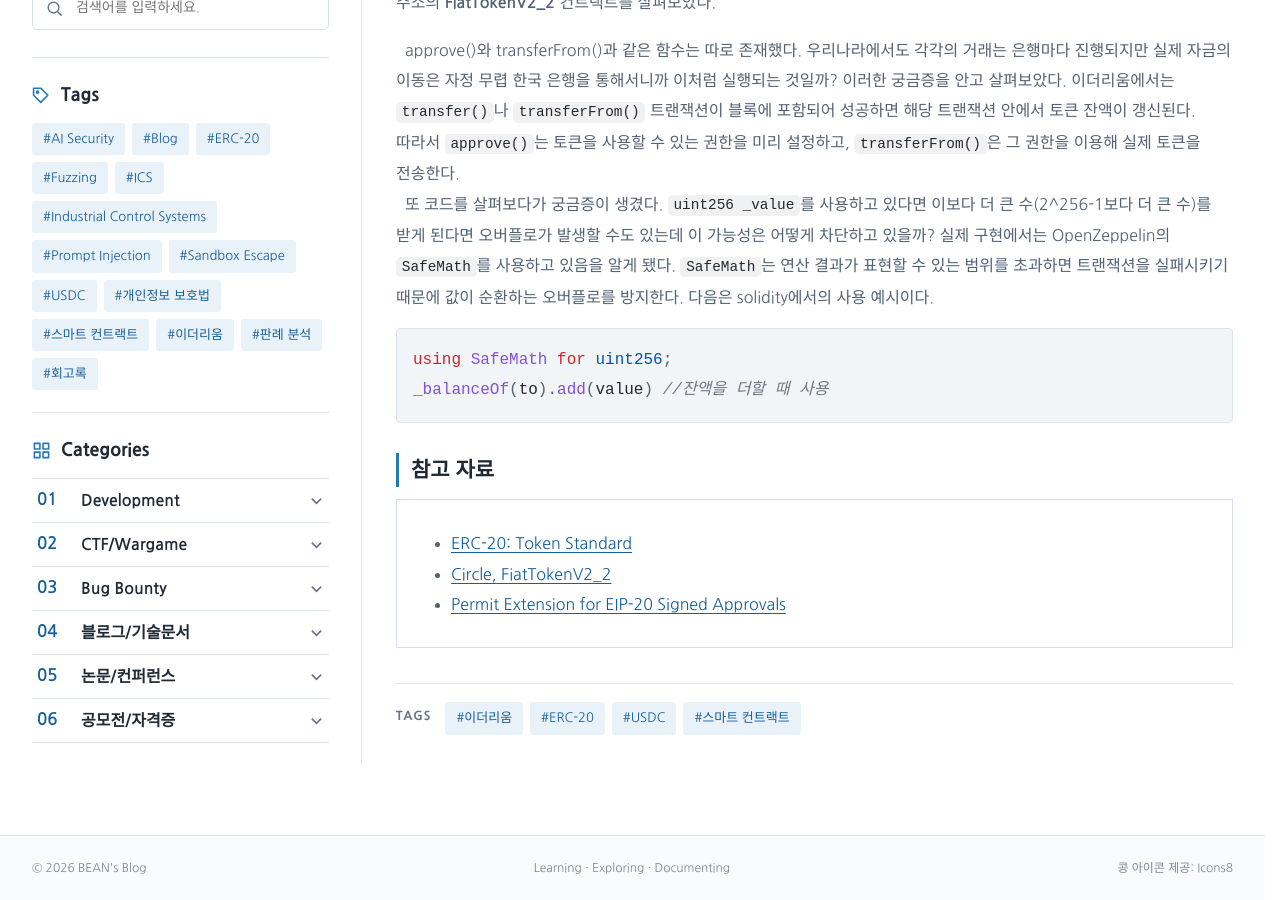
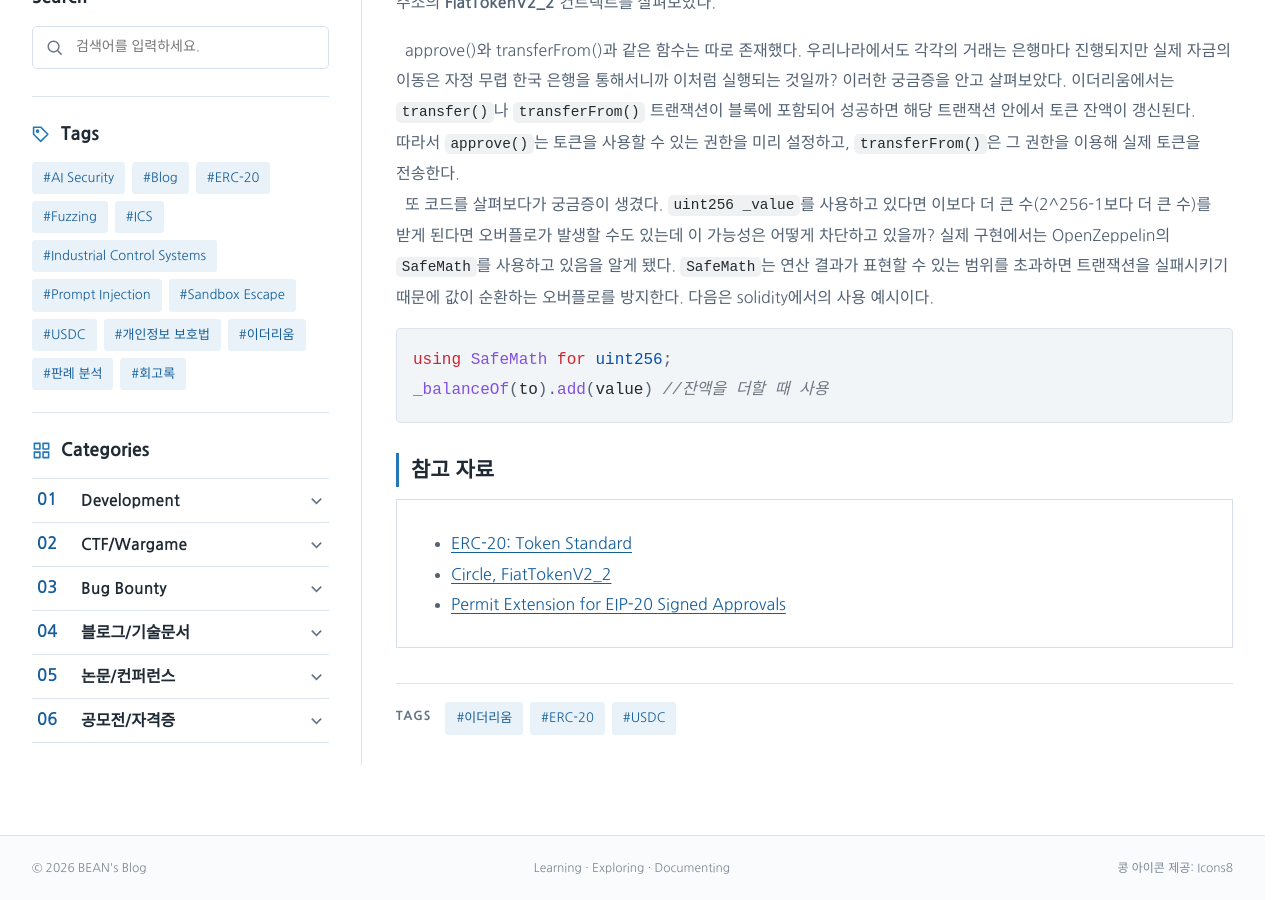
Before and after one commit to BEAN-CMD418/bean-cmd418.github.io, a Jekyll site: the page built from _posts/2026-11-28-ethereum-erc20-usdc.md, in a window 1280 px wide and 900 px high, scrolled down 1398 px. Built offline with Jekyll 4.4.1, drawn with Linux system fonts in a browser that asks for light colours; some web fonts are replaced.

Commit message:
Update tags in Ethereum ERC-20 USDC post
Removed '스마트 컨트랙트' tag from the post.

```diff
--- a/_posts/2026-11-28-ethereum-erc20-usdc.md
+++ b/_posts/2026-11-28-ethereum-erc20-usdc.md
@@ -2,7 +2,7 @@
 title: "ERC-20과 USDC 컨트랙트 살펴보기"
 date: 2026-11-28 00:00:00 +0900
 categories: [tech-docs]
-tags: [이더리움, ERC-20, USDC, 스마트 컨트랙트]
+tags: [이더리움, ERC-20, USDC]
 ---
 
 &nbsp;&nbsp;여름 방학이 끝날 무렵 가상 자산과 관련한 특강을 들었었다. 하지만 이더리움과 같은 가상 자산의 실행 원리를 자세히는 잘 알 수 없었다. 이더리움이 어떻게 작동되는지 그 원리가 궁금해서 기초 거래 표준 규약부터 알아보기로 했다.
```
